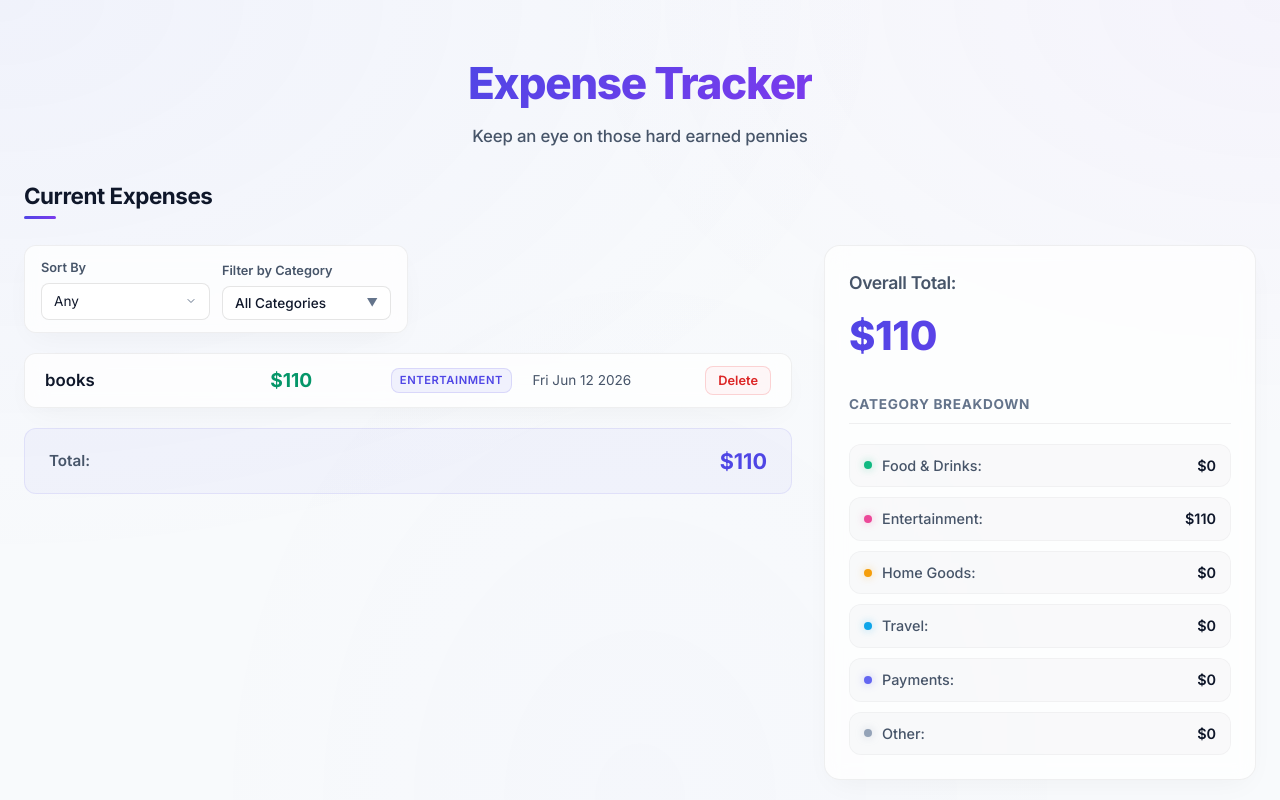
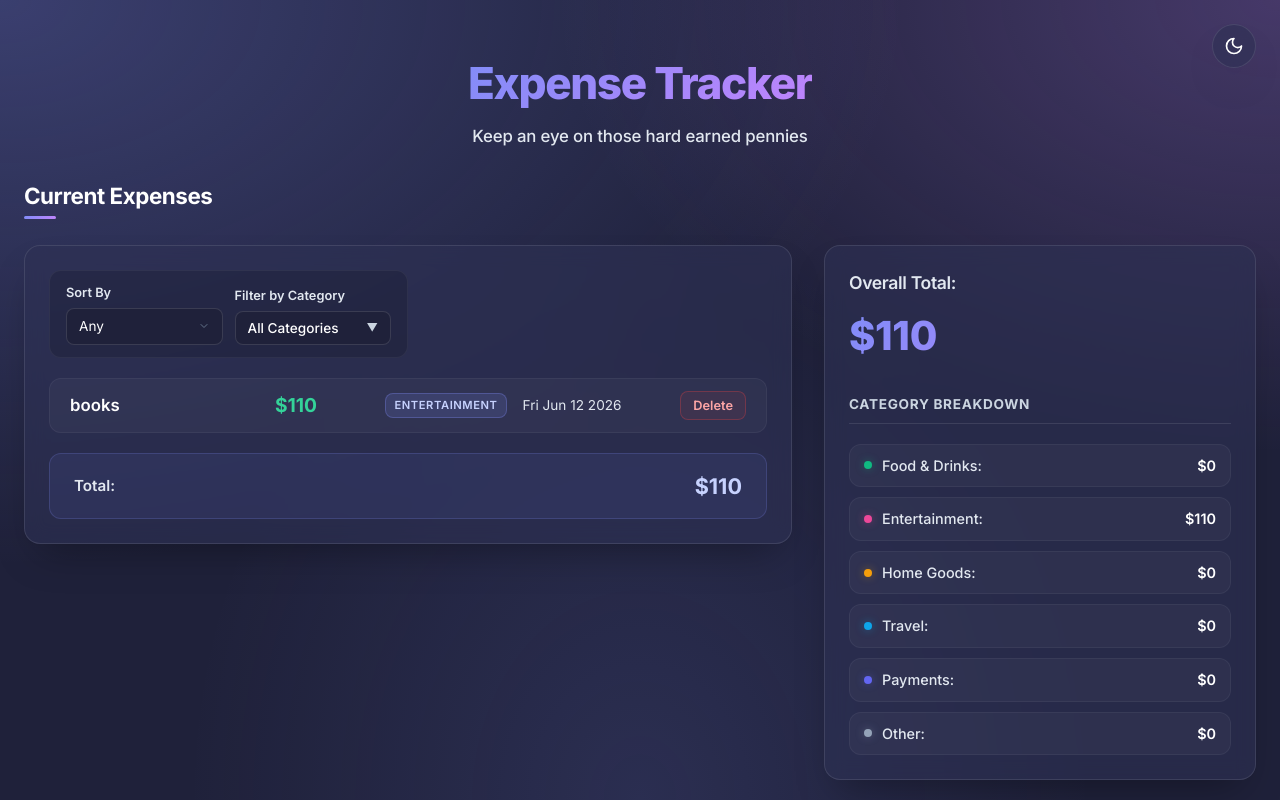
Before and after one commit to arobertson7/expense-tracker-csci39548, a plain HTML site: page index.html in a window 1280 px wide. Shown: the top 800 px of the page. Drawn offline with Linux system fonts and the light colour scheme.

Commit message:
with gemini, changed to dark theme and added ability to toggle between light and dark mode

```diff
--- a/index.html
+++ b/index.html
@@ -15,6 +15,21 @@
 </head>
 
 <body>
+
+  <!-- THEME TOGGLE BUTTON -->
+  <button id="theme-toggle" aria-label="Toggle Theme" class="theme-toggle-btn">
+    <svg class="sun-icon" xmlns="http://www.w3.org/2000/svg" viewBox="0 0 24 24" fill="none" stroke="currentColor"
+      stroke-width="2" stroke-linecap="round" stroke-linejoin="round">
+      <circle cx="12" cy="12" r="4"></circle>
+      <path
+        d="M12 2v2M12 20v2M4.93 4.93l1.41 1.41M17.66 17.66l1.41 1.41M2 12h2M20 12h2M6.34 17.66l-1.41 1.41M19.07 4.93l-1.41 1.41">
+      </path>
+    </svg>
+    <svg class="moon-icon" xmlns="http://www.w3.org/2000/svg" viewBox="0 0 24 24" fill="none" stroke="currentColor"
+      stroke-width="2" stroke-linecap="round" stroke-linejoin="round">
+      <path d="M12 3a6 6 0 0 0 9 9 9 9 0 1 1-9-9Z"></path>
+    </svg>
+  </button>
 
   <!-- HEADER -->
   <header>
@@ -133,13 +148,15 @@
 
           <p>
             <label for="add-expense-description">Description:</label><br>
-            <input type="text" name="add-expense-description" id="add-expense-description" maxlength="25" placeholder="World Cup Tickets...">
+            <input type="text" name="add-expense-description" id="add-expense-description" maxlength="25"
+              placeholder="World Cup Tickets...">
           </p>
 
           <p>
             <!-- type="text" to display currency formatting -->
             <label for="add-expense-amount">Amount:</label><br>
-            <input type="text" inputmode="decimal" name="add-expense-amount" id="add-expense-amount" maxlength=18 placeholder="$50">
+            <input type="text" inputmode="decimal" name="add-expense-amount" id="add-expense-amount" maxlength=18
+              placeholder="$50">
           </p>
 
           <p>
--- a/script.js
+++ b/script.js
@@ -143,6 +143,18 @@ function getFilteredExpenseList() {
 ********************************************************************************** */
 
 document.addEventListener('DOMContentLoaded', () => {
+  // *** THEME TOGGLE LOGIC ***
+  const theme_toggle_button = document.getElementById('theme-toggle');
+
+  theme_toggle_button.addEventListener('click', () => {
+    const is_light = document.documentElement.getAttribute('data-theme') === 'light';
+    if (is_light) {
+      document.documentElement.removeAttribute('data-theme');
+    } else {
+      document.documentElement.setAttribute('data-theme', 'light');
+    }
+  });
+
   // *** LIST FILTERS LOGIC ***
   const dropdown = document.getElementById('category-dropdown');
   const trigger = document.getElementById('filter-category-trigger');
@@ -320,7 +332,7 @@ document.addEventListener('DOMContentLoaded', () => {
 // Input: Number | Output: String | Adds commas and decimal as necessary
 function getFormattedAmount(amount) {
   const decimal_precision = Number.isInteger(amount) ? { minimumFractionDigits: 0, maximumFractionDigits: 0 }
-                                                     : { minimumFractionDigits: 2, maximumFractionDigits: 2 };
+    : { minimumFractionDigits: 2, maximumFractionDigits: 2 };
   return amount.toLocaleString('en-US', decimal_precision);
 }
 
@@ -330,7 +342,7 @@ function getCategoryTotal(category) {
     return expenses.reduce((acc, expense) => acc + expense.amount, 0);
   }
   return expenses.filter((expense) => expense.category === category)
-                 .reduce((acc, expense) => acc + expense.amount, 0);
+    .reduce((acc, expense) => acc + expense.amount, 0);
 
 }
 
--- a/styles.css
+++ b/styles.css
@@ -1,6 +1,70 @@
-/* Custom variables for a gorgeous modern light slate/indigo theme */
+/* Custom variables for a gorgeous modern twilight slate/indigo theme */
 :root {
-  /* Light Mode Colors */
+  /* Twilight Mode Colors (Default Theme) */
+  --bg-primary: #1f213a;       /* Warm twilight slate/indigo background */
+  --bg-secondary: #272a4b;     /* Slightly darker twilight indigo */
+  --bg-card: rgba(45, 49, 84, 0.6); /* Translucent twilight indigo card */
+  --border-color: rgba(255, 255, 255, 0.1); /* Soft white border */
+  --border-focus: #818cf8;     /* Bright indigo focus border */
+
+  --text-primary: #ffffff;     /* White */
+  --text-secondary: #e2e8f0;   /* Light gray/slate */
+  --text-muted: #cbd5e1;       /* Slate 300 */
+  --text-placeholder: #64748b; /* Slate 500 */
+
+  --accent-color: #818cf8;
+  --accent-light: #a5b4fc;
+  --accent-gradient: linear-gradient(135deg, #818cf8 0%, #c084fc 100%);
+
+  /* Dynamic element tokens */
+  --price-color: #34d399;      /* Emerald 400 */
+  --badge-bg: rgba(129, 140, 248, 0.15);
+  --badge-color: #c7d2fe;
+  --badge-border: rgba(129, 140, 248, 0.3);
+
+  --btn-delete-bg: rgba(239, 68, 68, 0.08);
+  --btn-delete-border: rgba(239, 68, 68, 0.3);
+  --btn-delete-text: #fca5a5;
+
+  --filter-bg: rgba(129, 140, 248, 0.08);
+  --filter-border: rgba(129, 140, 248, 0.2);
+  --filter-text-span: #c7d2fe;
+
+  --bg-item: rgba(255, 255, 255, 0.03);
+  --border-item: rgba(255, 255, 255, 0.05);
+  --bg-item-hover: rgba(255, 255, 255, 0.06);
+  --border-item-hover: rgba(129, 140, 248, 0.25);
+
+  --bg-input: #1f213a;         /* Twilight inputs */
+  --border-input: rgba(255, 255, 255, 0.12);
+  --bg-input-focus: #272a4b;
+
+  --scrollbar-thumb: rgba(255, 255, 255, 0.15);
+  --scrollbar-thumb-hover: rgba(255, 255, 255, 0.3);
+
+  /* Mesh gradient glow strengths */
+  --glow-1: rgba(129, 140, 248, 0.28);
+  --glow-2: rgba(192, 132, 252, 0.24);
+  --glow-3: rgba(129, 140, 248, 0.12);
+
+  --danger-color: #ef4444;
+  --danger-hover: #dc2626;
+
+  --radius-lg: 16px;
+  --radius-md: 12px;
+  --radius-sm: 8px;
+
+  --card-shadow: 0 20px 40px -15px rgba(0, 0, 0, 0.35), 0 1px 3px rgba(255, 255, 255, 0.01);
+  --transition: all 0.25s cubic-bezier(0.4, 0, 0.2, 1);
+
+  /* Inner elements variables */
+  --bg-filters: rgba(0, 0, 0, 0.15);
+  --border-filters: rgba(255, 255, 255, 0.05);
+  --date-icon-filter: invert(1);
+}
+
+/* Light Mode Overrides */
+:root[data-theme="light"] {
   --bg-primary: #f8fafc;
   --bg-secondary: #f1f5f9;
   --bg-card: rgba(255, 255, 255, 0.75);
@@ -17,8 +81,7 @@
   --accent-gradient: linear-gradient(135deg, #4f46e5 0%, #7c3aed 100%);
 
   /* Dynamic element tokens */
-  --price-color: #059669;
-  /* Emerald 600 */
+  --price-color: #059669;      /* Emerald 600 */
   --badge-bg: rgba(79, 70, 229, 0.07);
   --badge-color: #4f46e5;
   --badge-border: rgba(79, 70, 229, 0.15);
@@ -31,10 +94,10 @@
   --filter-border: rgba(79, 70, 229, 0.1);
   --filter-text-span: #4f46e5;
 
-  --bg-item: rgba(0, 0, 0, 0.02);
-  --border-item: rgba(0, 0, 0, 0.03);
-  --bg-item-hover: rgba(0, 0, 0, 0.04);
-  --border-item-hover: rgba(0, 0, 0, 0.05);
+  --bg-item: rgba(255, 255, 255, 0.75);
+  --border-item: rgba(0, 0, 0, 0.06);
+  --bg-item-hover: rgba(255, 255, 255, 0.9);
+  --border-item-hover: rgba(79, 70, 229, 0.2);
 
   --bg-input: #ffffff;
   --border-input: rgba(0, 0, 0, 0.1);
@@ -57,6 +120,11 @@
 
   --card-shadow: 0 10px 30px -10px rgba(0, 0, 0, 0.05), 0 1px 3px rgba(0, 0, 0, 0.01);
   --transition: all 0.25s cubic-bezier(0.4, 0, 0.2, 1);
+
+  /* Inner elements variables */
+  --bg-filters: rgba(255, 255, 255, 0.8);
+  --border-filters: rgba(0, 0, 0, 0.06);
+  --date-icon-filter: none;
 }
 
 /* Reset and general styles */
@@ -148,6 +216,13 @@ section h3::after {
 
 /* Expense List Container styling */
 #expense-list-container {
+  background: var(--bg-card);
+  backdrop-filter: blur(10px);
+  -webkit-backdrop-filter: blur(10px);
+  border: 1px solid var(--border-color);
+  border-radius: var(--radius-lg);
+  padding: 16px;
+  box-shadow: var(--card-shadow);
   display: flex;
   flex-direction: column;
   gap: 20px;
@@ -167,19 +242,16 @@ section h3::after {
   align-items: center;
   gap: 8px 16px;
   padding: 14px 18px;
-  background: var(--bg-card);
-  backdrop-filter: blur(10px);
-  -webkit-backdrop-filter: blur(10px);
-  border: 1px solid var(--border-color);
+  background: var(--bg-item);
+  border: 1px solid var(--border-item);
   border-radius: var(--radius-md);
-  box-shadow: var(--card-shadow);
   transition: var(--transition);
 }
 
 .expense-list-card:hover {
-  transform: translateY(-1px);
-  border-color: rgba(99, 102, 241, 0.3);
-  box-shadow: var(--card-shadow), 0 4px 12px rgba(99, 102, 241, 0.04);
+  transform: translateX(2px);
+  background: var(--bg-item-hover);
+  border-color: var(--border-item-hover);
 }
 
 .expense-list-card h4 {
@@ -287,13 +359,10 @@ section h3::after {
   display: flex;
   flex-direction: column;
   gap: 12px;
-  background: var(--bg-card);
-  backdrop-filter: blur(10px);
-  -webkit-backdrop-filter: blur(10px);
-  border: 1px solid var(--border-color);
+  background: var(--bg-filters);
+  border: 1px solid var(--border-filters);
   border-radius: var(--radius-md);
   padding: 12px 16px;
-  box-shadow: var(--card-shadow);
   width: 100%;
   position: relative;
   z-index: 10;
@@ -469,7 +538,6 @@ section h3::after {
   box-shadow: 0 0 0 2px rgba(99, 102, 241, 0.15);
 }
 
-/* Running Totals & Category Breakdown */
 #running-totals-container {
   background: var(--bg-card);
   backdrop-filter: blur(10px);
@@ -681,6 +749,7 @@ section h3::after {
   cursor: pointer;
   opacity: 0.6;
   transition: var(--transition);
+  filter: var(--date-icon-filter, none);
 }
 
 #add-expense input[type="date"]::-webkit-calendar-picker-indicator:hover {
@@ -801,6 +870,10 @@ footer p {
     margin-bottom: 0;
   }
 
+  #expense-list-container {
+    padding: 24px;
+  }
+
   #running-totals-container {
     margin-top: 0;
   }
@@ -880,3 +953,65 @@ footer p {
     gap: 32px;
   }
 }
+
+/* Floating Theme Toggle Switch */
+.theme-toggle-btn {
+  position: fixed;
+  top: 24px;
+  right: 24px;
+  z-index: 1000;
+  width: 44px;
+  height: 44px;
+  border-radius: 50%;
+  background: var(--bg-card);
+  backdrop-filter: blur(10px);
+  -webkit-backdrop-filter: blur(10px);
+  border: 1px solid var(--border-color);
+  color: var(--text-primary);
+  cursor: pointer;
+  display: flex;
+  align-items: center;
+  justify-content: center;
+  box-shadow: var(--card-shadow);
+  transition: var(--transition);
+  outline: none;
+}
+
+.theme-toggle-btn:hover {
+  transform: scale(1.08) rotate(15deg);
+  border-color: var(--border-focus);
+  box-shadow: 0 10px 25px -5px rgba(99, 102, 241, 0.2), var(--card-shadow);
+}
+
+.theme-toggle-btn:active {
+  transform: scale(0.95);
+}
+
+.theme-toggle-btn svg {
+  width: 20px;
+  height: 20px;
+  transition: transform 0.5s cubic-bezier(0.4, 0, 0.2, 1), opacity 0.3s ease;
+  position: absolute;
+}
+
+/* Twilight/Dark state (default) */
+.theme-toggle-btn .sun-icon {
+  opacity: 0;
+  transform: rotate(90deg) scale(0.5);
+}
+
+.theme-toggle-btn .moon-icon {
+  opacity: 1;
+  transform: rotate(0) scale(1);
+}
+
+/* Light state overrides */
+:root[data-theme="light"] .theme-toggle-btn .sun-icon {
+  opacity: 1;
+  transform: rotate(0) scale(1);
+}
+
+:root[data-theme="light"] .theme-toggle-btn .moon-icon {
+  opacity: 0;
+  transform: rotate(-90deg) scale(0.5);
+}
```
